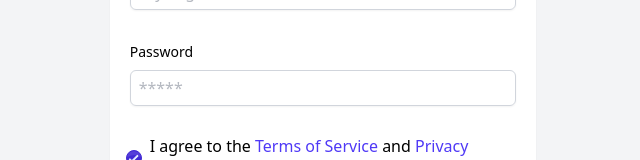
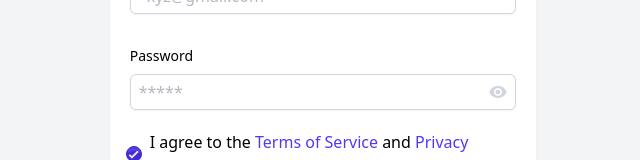
Before and after one commit to Yash-x-16/Hackamate, a React (Vite) app in the folder frontend/: page /signup in a window 1280 px wide. Shown: the part 419-579 px from the top of the page, without its empty margins (317-957 px from the left). Built offline with nearby package versions, Linux system fonts and the light colour scheme; no server answers.

Commit message:
updated signup page

```diff
--- a/frontend/src/pages/signup.tsx
+++ b/frontend/src/pages/signup.tsx
@@ -1,8 +1,14 @@
 import { PiGreaterThan,PiLessThan} from "react-icons/pi";
 import { IoIosArrowRoundForward } from "react-icons/io";
-
+import { useState } from "react";
+import { IoMdEye } from "react-icons/io";
+import { IoMdEyeOff } from "react-icons/io";
+import { Eye, EyeClosed } from "lucide-react";
 
 export  function  Signup(){
+
+    const [visible,Setvisible] = useState(false)
+    const [text,Settext] = useState(false)
     return <div className=" flex items-center justify-center bg-gray-100 h-screen w-screen flex-col">
         <div className=" h-auto w-auto flex flex-col items-center pb-5">
             <div className="flex">
@@ -21,18 +27,47 @@ export  function  Signup(){
             </div>
         </div>
         <div className=" bg-white flex flex-col max-h-max w-1/3 rounded-md shadow-xs">
+
+
                     <fieldset className="fieldset m-5 ">
                         <legend className="fieldset-legend text-black font-normal text-sm ">Username</legend>
-                        <input type="text" className="input-primary shadow-xs text-gray-500 border border-gray-300 rounded-md h-9 text-base focus:outline-none px-4 py-2" placeholder="Yash"/>
+                        <input type="text" className="input-primary
+                        shadow-xs text-gray-500 border focus:ring-indigo-500 focus:border-indigo-500
+                         border-gray-300 rounded-md h-9 text-base focus:outline-none  px-4 py-2 " placeholder="Yash"/>
                     </fieldset>
+
+
                     <fieldset className="fieldset mb-3">
                         <legend className="fieldset-legend text-black pl-5 font-normal text-sm ">Email</legend>
-                        <input type="text" className="input-primary shadow-xs text-gray-500 border border-gray-300 rounded-md h-9 ml-5 mb-2 mr-5 focus:outline-none text-base px-4 py-2" placeholder="xyz@gmail.com" />
+                        <input type="text" className="input-primary
+                        focus:ring-indigo-500 focus:border-indigo-500  shadow-xs text-gray-500 border
+                         border-gray-300 rounded-md h-9 ml-5 mb-2 mr-5 focus:outline-none text-base px-4 py-2" placeholder="xyz@gmail.com" />
                     </fieldset>
+
+
+
                     <fieldset className="fieldset">
-                        <legend className="fieldset-legend text-black pl-5 font-normal text-sm ">Password</legend>
-                        <input type="password" className="input-primary shadow-xs text-gray-500 border border-gray-300 rounded-md h-9 ml-5 mb-2 mr-5 focus:outline-none text-base px-2 py-2" placeholder="*****" />
+                    <legend className="fieldset-legend text-black pl-5 font-normal text-sm ">Password</legend>
+                       <div className="relative ml-5 mr-5">
+                            <input
+                            type={visible ? "text" : "password"}
+                            className="input-primary shadow-xs text-gray-500 border border-gray-300
+                            focus:ring-indigo-500 focus:border-indigo-500
+                            rounded-md h-9 w-full focus:outline-none text-base px-2 py-2 pr-10"
+                            placeholder="*****"
+                            />
+                            <button
+                            type="button"
+                            onClick={() => Setvisible(!visible)}
+                            className="absolute right-2 top-1/2 transform -translate-y-1/2 text-gray-300 cursor-pointer"
+                            >
+                            {visible ? <IoMdEyeOff size={20} /> : <IoMdEye size={20} />}
+                            </button>
+                        </div>
                     </fieldset>
+
+
+
                     <div className="flex items-center m-4">
                         <input type="checkbox" defaultChecked className="checkbox checkbox-primary checkbox-xs mr-2"/>
                         <span className="text-black pr-4 inline-block">
```
